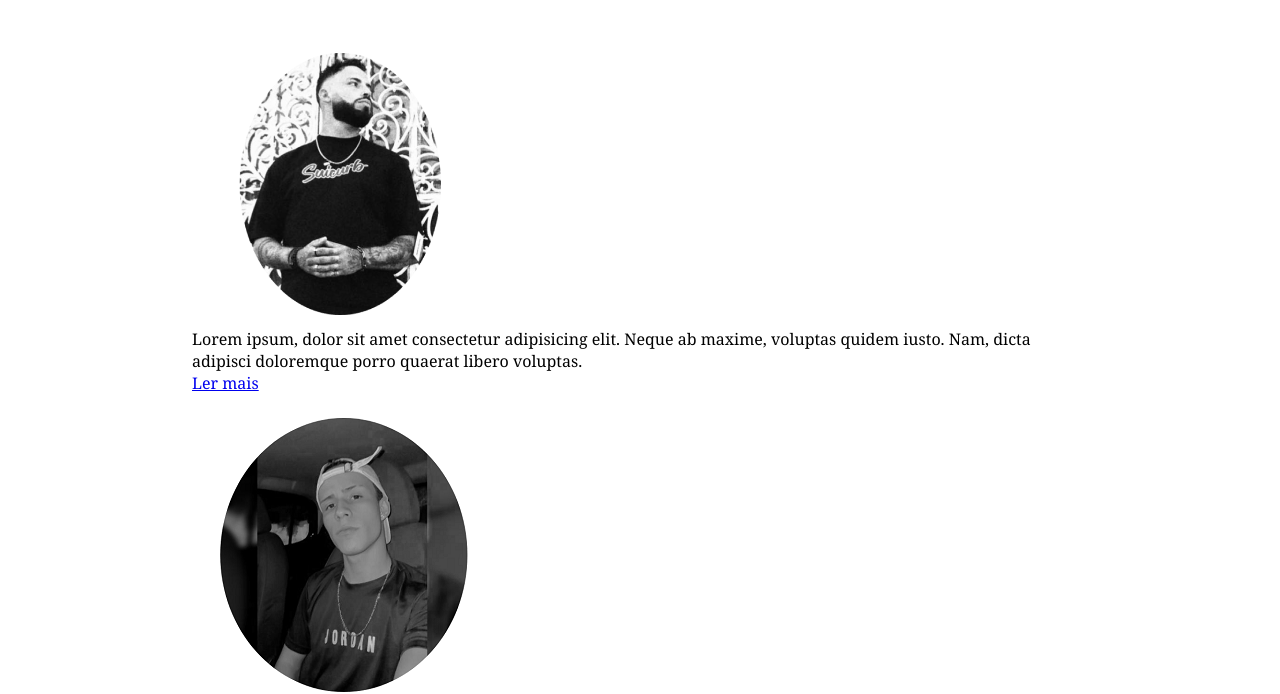
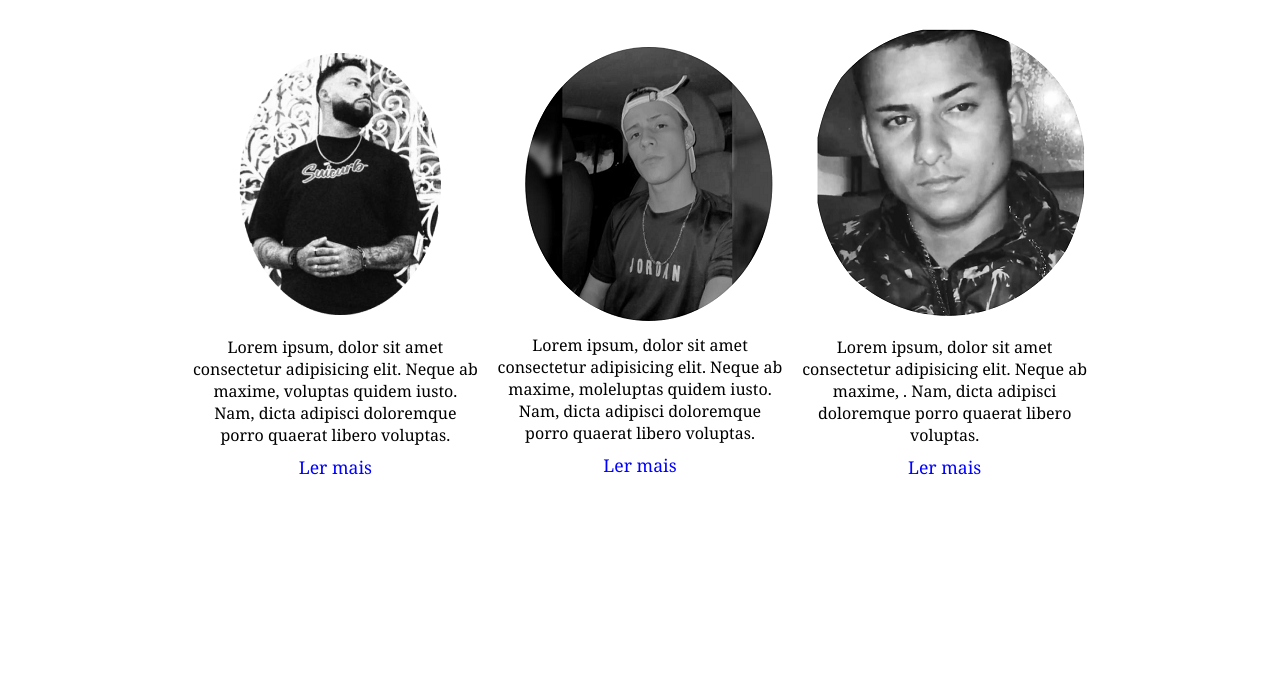
Before and after one commit to jesserodri/Projeto-Far, a plain HTML site: page equipe.html in a window 1280 px wide. Shown: the part 144-838 px from the top of the page. After the commit the page ends 800 px from the top, so only its background shows below. Drawn offline with Linux system fonts and the light colour scheme; a web font is replaced by a local one.

Commit message:
update na aba equipe e reajuste nas abas das pessoas

```diff
--- a/css/newcss.css
+++ b/css/newcss.css
@@ -193,6 +193,36 @@ section .card-item{
 
 }
 
+.cards .card-item{
+    width: 32%;
+}
+
+.cards .card-item{
+    text-align: center;
+    display: block;
+    margin-bottom: 3%;
+
+}
+
+.cards .card-item img:hover{
+    transform: scale(105%);
+    cursor: pointer;
+    transition: 0.2s;
+}
+
+.card-item figcaption p{
+    margin-bottom: 3%;
+}
+.card-item figcaption a{
+    text-decoration: none;
+    color: blue;
+    font-size: 110%;
+}
+.card-item figcaption a:hover{
+    font-size: larger;
+    cursor: pointer;
+    transition: 0.2s;
+}
 
 
 section #croco_video{
```
Also changed, not shown: croco.html (+1 -1 lines), greijo.html (+1 -1 lines), sakamoto.html (+1 -1 lines).
